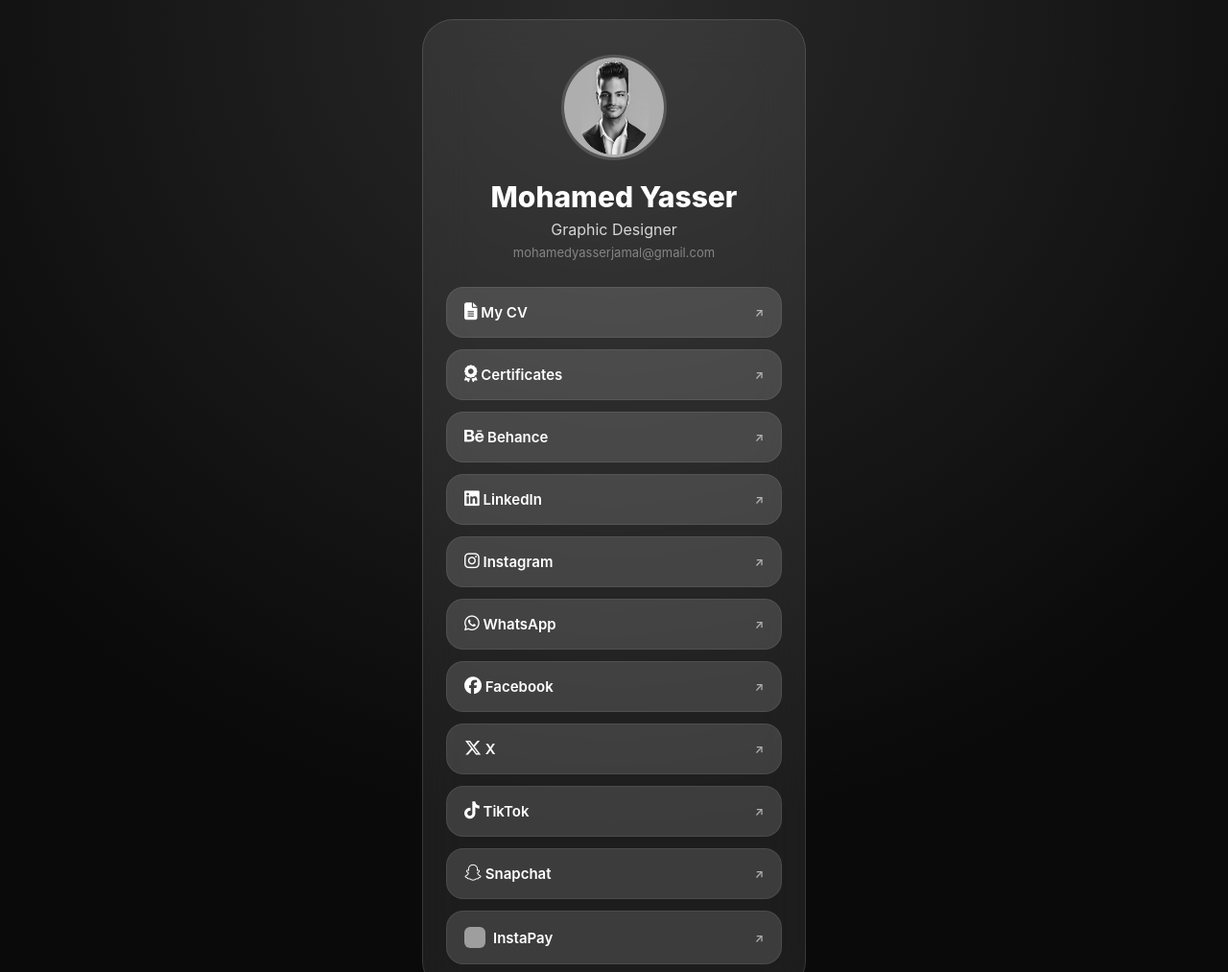
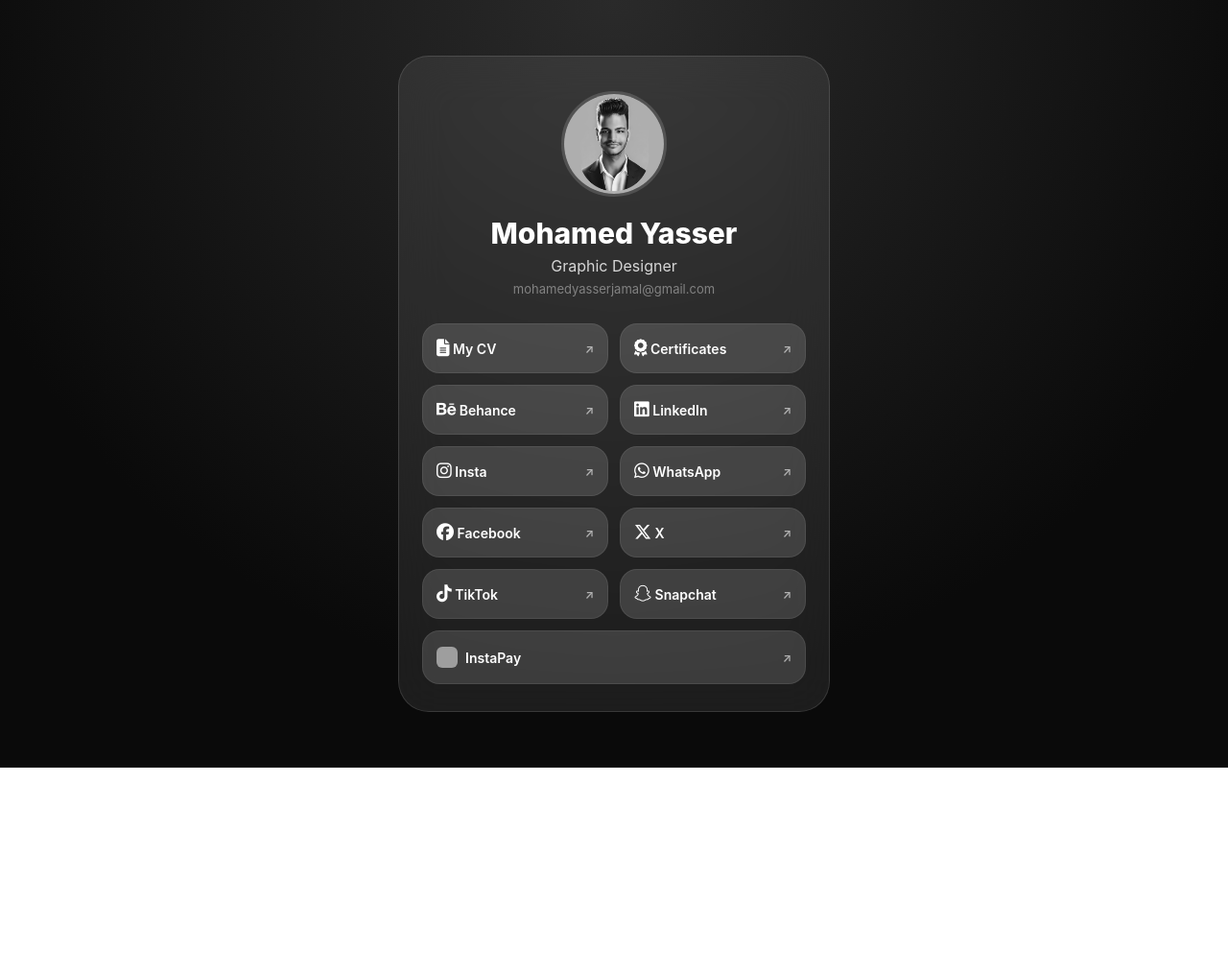
Before and after one commit to boda1422010-art/Mohammed-links, a plain HTML site: page index.html in a window 1280 px wide. Shown: the top 1013 px of the page at 96% size. After the commit the page ends 800 px from the top, so only its background shows below. Drawn offline with Linux system fonts and the light colour scheme; grey boxes are pictures that could not be loaded.

Commit message:
Update index.html

```diff
--- a/index.html
+++ b/index.html
@@ -8,16 +8,17 @@
 <style>
 *{box-sizing:border-box;margin:0;padding:0}
 body{min-height:100vh;background:#0a0a0a;background:radial-gradient(circle at 50% 0%, #2a2a2a 0%, #0a0a0a 70%);display:flex;align-items:center;justify-content:center;padding:20px;font-family:Inter,system-ui,sans-serif}
-.card{width:100%;max-width:400px;background:rgba(255,255,255,0.08);backdrop-filter:blur(24px);-webkit-backdrop-filter:blur(24px);border:1px solid rgba(255,255,255,0.12);border-radius:32px;padding:36px 24px 28px;text-align:center}
+.card{width:100%;max-width:450px;background:rgba(255,255,255,0.08);backdrop-filter:blur(24px);-webkit-backdrop-filter:blur(24px);border:1px solid rgba(255,255,255,0.12);border-radius:32px;padding:36px 24px 28px;text-align:center}
 .avatar{width:110px;height:110px;border-radius:50%;object-fit:cover;margin:0 auto 20px;display:block;border:3px solid rgba(255,255,255,0.15);filter:grayscale(100%)}
 h1{color:#fff;font-size:30px;font-weight:800;margin-bottom:6px}
 .role{color:#fff;opacity:0.8;font-size:16px;margin-bottom:6px}
 .email{color:#fff;opacity:0.4;font-size:13px;margin-bottom:28px;word-break:break-all}
-.links{display:flex;flex-direction:column;gap:12px}
-.link{display:flex;align-items:center;justify-content:space-between;background:rgba(255,255,255,0.14);border:1px solid rgba(255,255,255,0.08);border-radius:18px;padding:16px 18px;color:#fff;text-decoration:none;font-weight:600;font-size:15px;transition:0.2s}
+.links{display:grid;grid-template-columns:1fr 1fr;gap:12px}
+.link{display:flex;align-items:center;justify-content:space-between;background:rgba(255,255,255,0.14);border:1px solid rgba(255,255,255,0.08);border-radius:18px;padding:16px 14px;color:#fff;text-decoration:none;font-weight:600;font-size:14px;transition:0.2s}
 .link:hover{transform:scale(1.02);background:rgba(255,255,255,0.2)}
 .link i{font-size:18px}
 .arrow{opacity:0.6;font-size:12px}
+.full{grid-column:1 / -1}
 .ip-logo{width:22px;height:22px;border-radius:6px;object-fit:cover}
 </style>
 </head>
@@ -32,13 +33,13 @@ h1{color:#fff;font-size:30px;font-weight:800;margin-bottom:6px}
 <a class="link" href="certificates.html"><span><i class="fas fa-award"></i> Certificates</span><span class="arrow">↗</span></a>
 <a class="link" href="https://www.behance.net/mohamedgimal" target="_blank"><span><i class="fab fa-behance"></i> Behance</span><span class="arrow">↗</span></a>
 <a class="link" href="https://www.linkedin.com/in/mohamed-yasser-73ab0a247" target="_blank"><span><i class="fab fa-linkedin"></i> LinkedIn</span><span class="arrow">↗</span></a>
-<a class="link" href="https://www.instagram.com/mohamed_.yasser1" target="_blank"><span><i class="fab fa-instagram"></i> Instagram</span><span class="arrow">↗</span></a>
+<a class="link" href="https://www.instagram.com/mohamed_.yasser1" target="_blank"><span><i class="fab fa-instagram"></i> Insta</span><span class="arrow">↗</span></a>
 <a class="link" href="https://wa.me/@mohamed_.yasser1" target="_blank"><span><i class="fab fa-whatsapp"></i> WhatsApp</span><span class="arrow">↗</span></a>
 <a class="link" href="https://www.facebook.com/share/19gyruAcGq/" target="_blank"><span><i class="fab fa-facebook"></i> Facebook</span><span class="arrow">↗</span></a>
 <a class="link" href="https://x.com/TheWizard_168" target="_blank"><span><i class="fab fa-x-twitter"></i> X</span><span class="arrow">↗</span></a>
 <a class="link" href="https://www.tiktok.com/@mohamedyassergima" target="_blank"><span><i class="fab fa-tiktok"></i> TikTok</span><span class="arrow">↗</span></a>
 <a class="link" href="https://www.snapchat.com/add/m_ysr2022680?share_id=gholqJEEBJM&locale=en-EG" target="_blank"><span><i class="fab fa-snapchat"></i> Snapchat</span><span class="arrow">↗</span></a>
-<a class="link" href="https://ipn.eg/S/moyass2/instapay/1YDAjx" target="_blank"><span style="display:flex;align-items:center;gap:8px"><img class="ip-logo" src="https://play-lh.googleusercontent.com/Pv1p8v-KJq4Z_LLOjQjBZpK8DNJg4Z883Yfg=w40-h40"> InstaPay</span><span class="arrow">↗</span></a>
+<a class="link full" href="https://ipn.eg/S/moyass2/instapay/1YDAjx" target="_blank"><span style="display:flex;align-items:center;gap:8px"><img class="ip-logo" src="https://play-lh.googleusercontent.com/Pv1p8v-KJq4Z_LLOjQjBZpK8DNJg4Z883Yfg=w40-h40"> InstaPay</span><span class="arrow">↗</span></a>
 </div>
 </div>
 </body>
```
